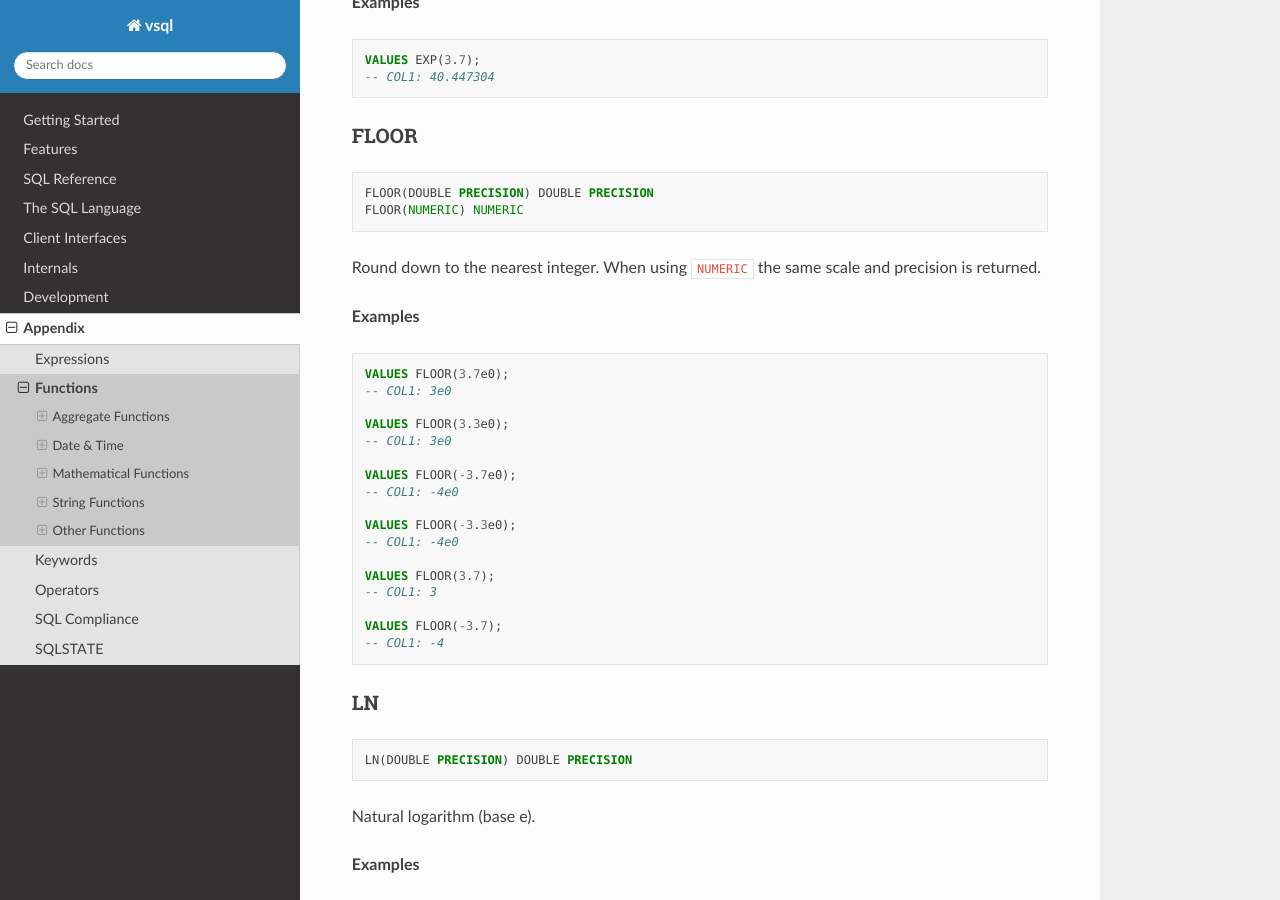
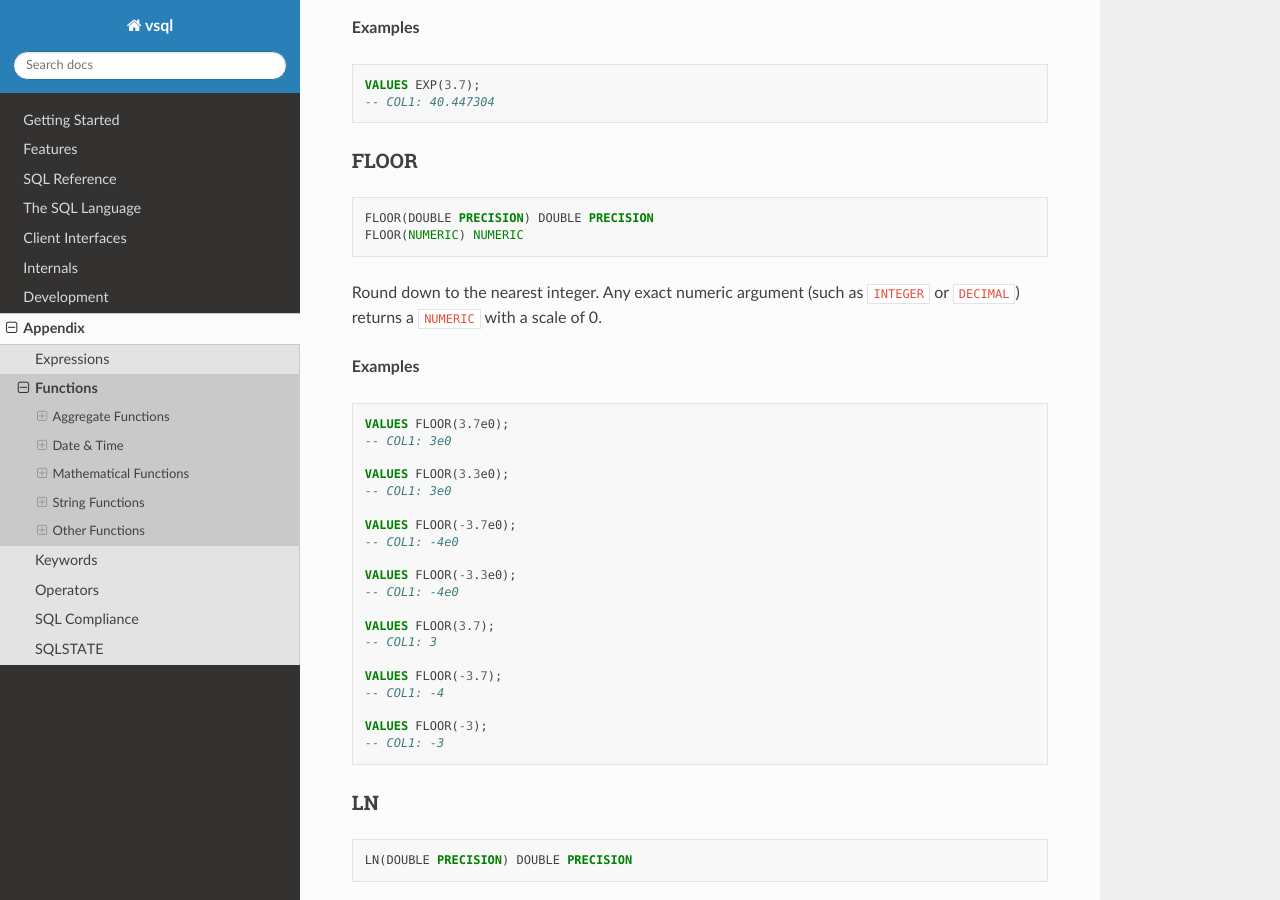
Before and after one commit to elliotchance/vsql, a Sphinx documentation site: the page built from docs/functions.rst, in a window 1280 px wide and 900 px high, scrolled down 7159 px. Built offline with Sphinx 7.4.7 and the Read the Docs theme 3.1.0, drawn with Linux system fonts in a browser that asks for light colours; some of the changed text lies outside the part shown.

Commit message:
numbers: Fix FLOOR and CEIL of exact whole numbers
The integer overloads asked for in #339 were already added by #276, but the
exact numeric FLOOR it relies on subtracted one from every negative number, so
FLOOR(-3) returned -4. CEIL of a whole number returned the argument unchanged,
so CEIL(3.00) kept its scale of 2 instead of the scale 0 that 6.30 requires.

SQL T621

Fixes #339

Co-Authored-By: Claude Opus 5.5 <noreply@anthropic.com>

```diff
--- a/docs/functions.rst
+++ b/docs/functions.rst
@@ -238,8 +238,8 @@ CEIL
    CEIL(DOUBLE PRECISION) DOUBLE PRECISION
    CEIL(NUMERIC) NUMERIC
 
-Round up to the nearest integer. When using ``NUMERIC`` the same scale and
-precision is returned.
+Round up to the nearest integer. Any exact numeric argument (such as
+``INTEGER`` or ``DECIMAL``) returns a ``NUMERIC`` with a scale of 0.
 
 **Examples**
 
@@ -332,8 +332,8 @@ FLOOR
    FLOOR(DOUBLE PRECISION) DOUBLE PRECISION
    FLOOR(NUMERIC) NUMERIC
 
-Round down to the nearest integer. When using ``NUMERIC`` the same scale and
-precision is returned.
+Round down to the nearest integer. Any exact numeric argument (such as
+``INTEGER`` or ``DECIMAL``) returns a ``NUMERIC`` with a scale of 0.
 
 **Examples**
 
@@ -356,6 +356,9 @@ precision is returned.
 
   VALUES FLOOR(-3.7);
   -- COL1: -4
+
+  VALUES FLOOR(-3);
+  -- COL1: -3
 
 LN
 ^^^
```
Also changed, not shown: 2 other files.
